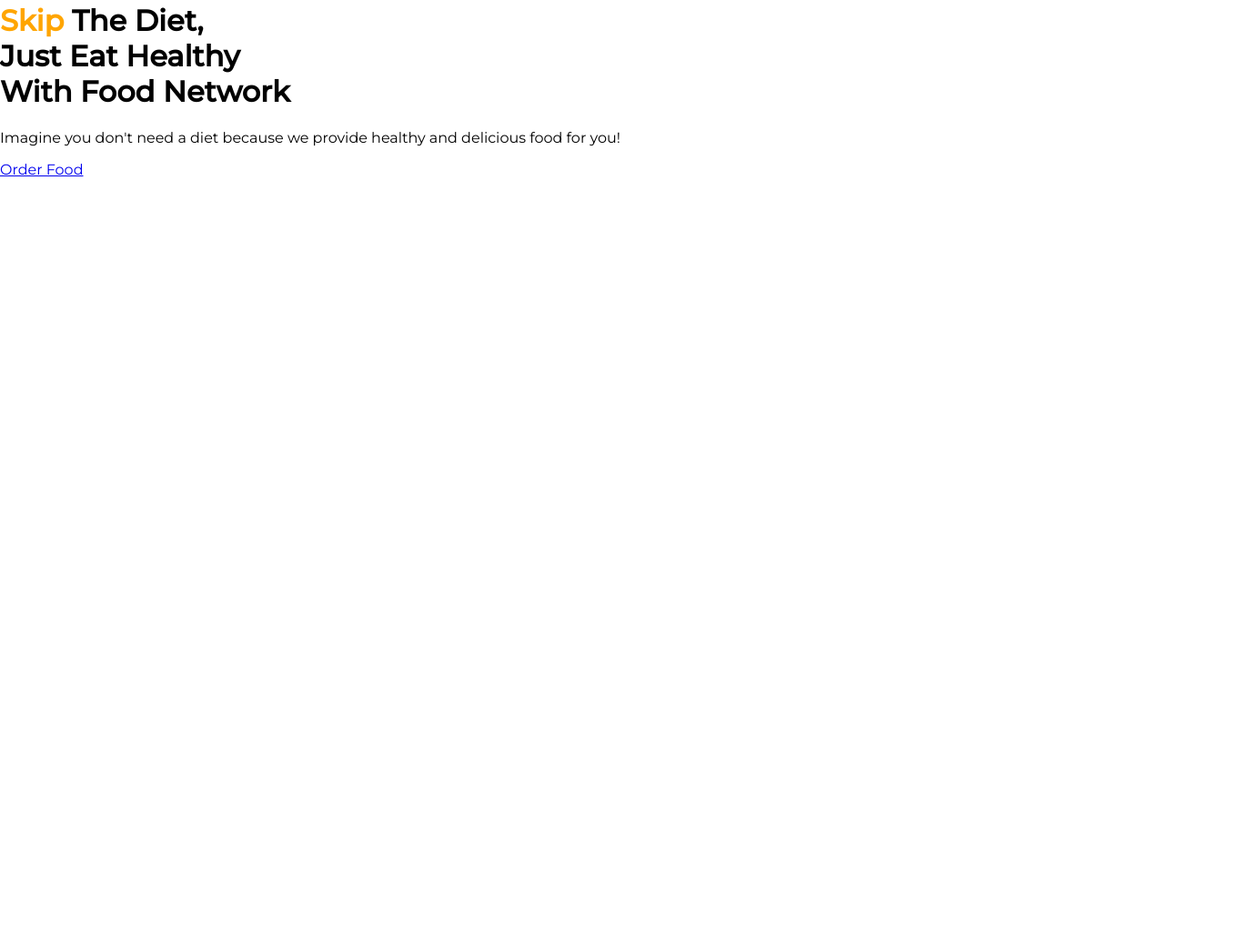
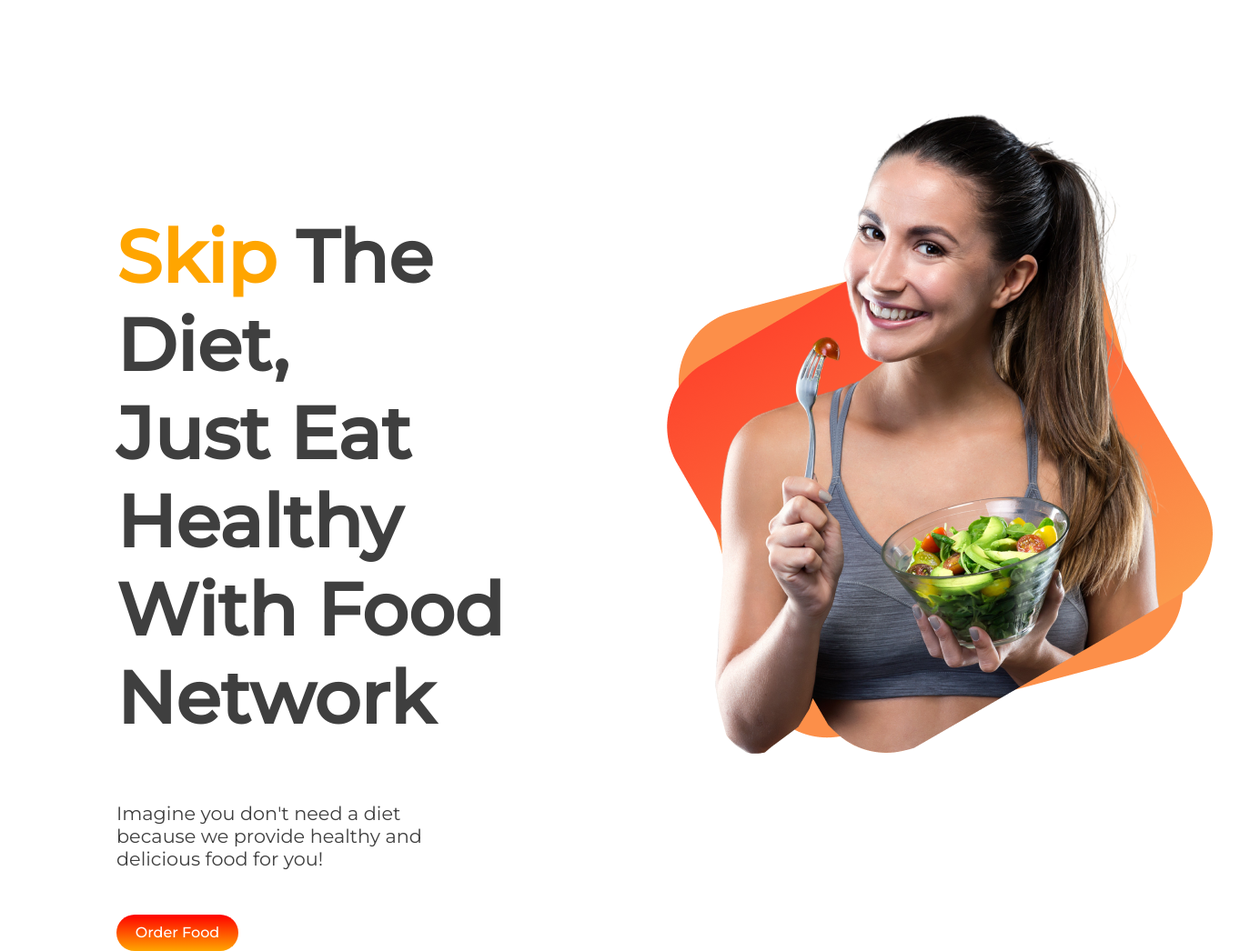
Before and after one commit to ankan-782/food-network, a plain HTML site: page index.html in a window 1280 px wide. Shown: the part 18-1064 px from the top of the page at 91% size, 1363 px wide, since content can reach past the window. Before the commit the page ends 800 px from the top, so only its background shows below. Drawn offline with Linux system fonts and the light colour scheme.

Commit message:
food homepage semifinal design done

```diff
--- a/index.html
+++ b/index.html
@@ -13,9 +13,16 @@
 </head>
 
 <body>
-    <h1><span class="orange-color">Skip</span> The Diet,<br>Just Eat Healthy<br>With Food Network</h1>
-    <p>Imagine you don't need a diet because we provide healthy and delicious food for you!</p>
-    <a target="_blank" href="www.google.com">Order Food</a>
+    <section id="food-homepage" class="flexible-container">
+        <div id="first-item" class="half-width">
+            <h1><span id="span-orange-color">Skip</span> The Diet,<br>Just Eat Healthy<br>With Food Network</h1>
+            <p id="limited-width">Imagine you don't need a diet because we provide healthy and delicious food for you!</p><br><br>
+            <a class="link-button" target="_blank" href="www.google.com">Order Food</a>
+        </div>
+        <div id="food-homepage-img" class="half-width">
+            <img src="images/female/Group 8425.png" alt="">
+        </div>
+    </section>
 </body>
 
 </html>
--- a/style.css
+++ b/style.css
@@ -1,7 +1,41 @@
 body {
     font-family: 'Montserrat', sans-serif;
+    color: rgb(63, 63, 63);
     margin: 0;
 }
-.orange-color {
+.flexible-container {
+    display: flex;
+}
+#food-homepage {
+    padding-top: 10%;
+    padding-left: 10%;
+}
+.half-width {
+    width: 50%;
+}
+#first-item {
+    padding-top: 5%;
+}
+#food-homepage-img {
+    padding-left: 5%;
+}
+h1 {
+    font-size: 5rem;
+}
+p {
+    font-size: 1.3rem;
+}
+#limited-width {
+    width: 70%;
+}
+#span-orange-color {
     color: orange;
 }
+.link-button {
+    text-decoration: none;
+    color: white;
+    font-weight: 500;
+    border-radius: 50px;
+    padding: 2% 4%;
+    background-image: linear-gradient(red, orange);
+}
```
